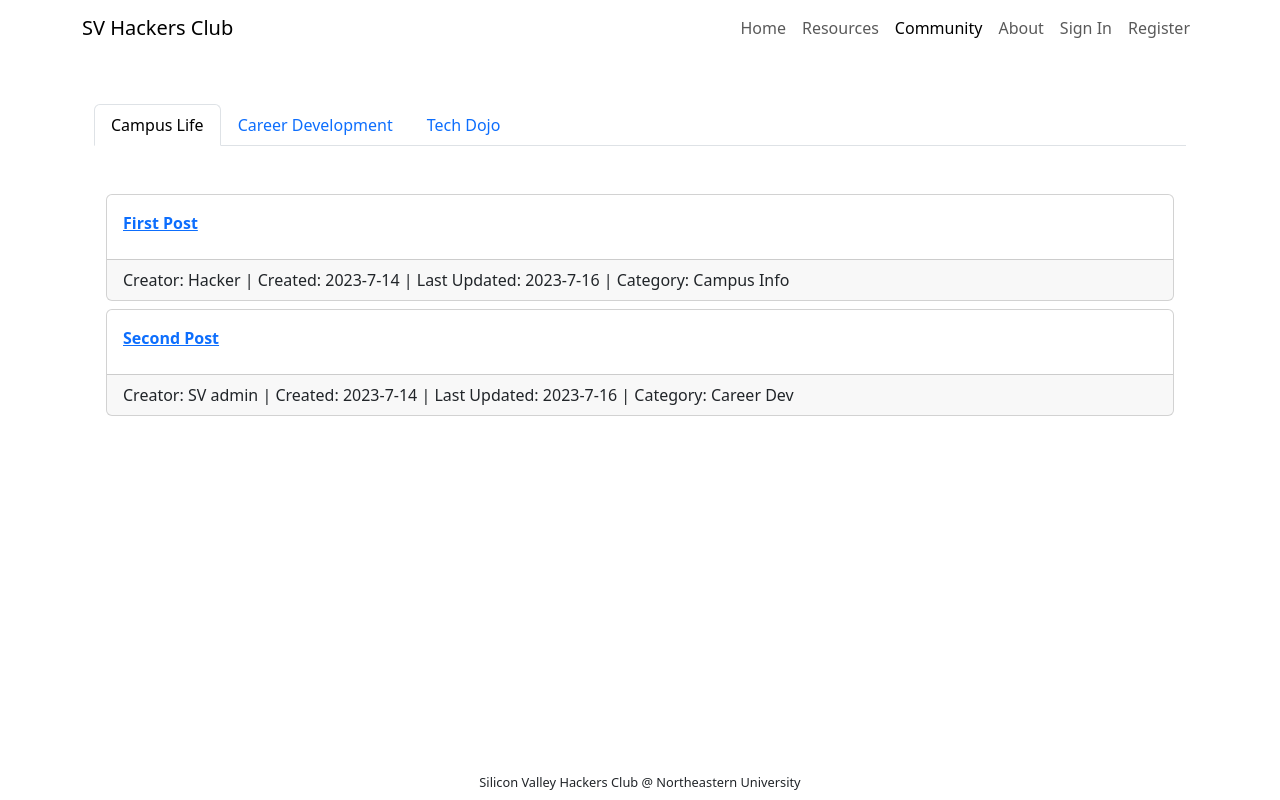
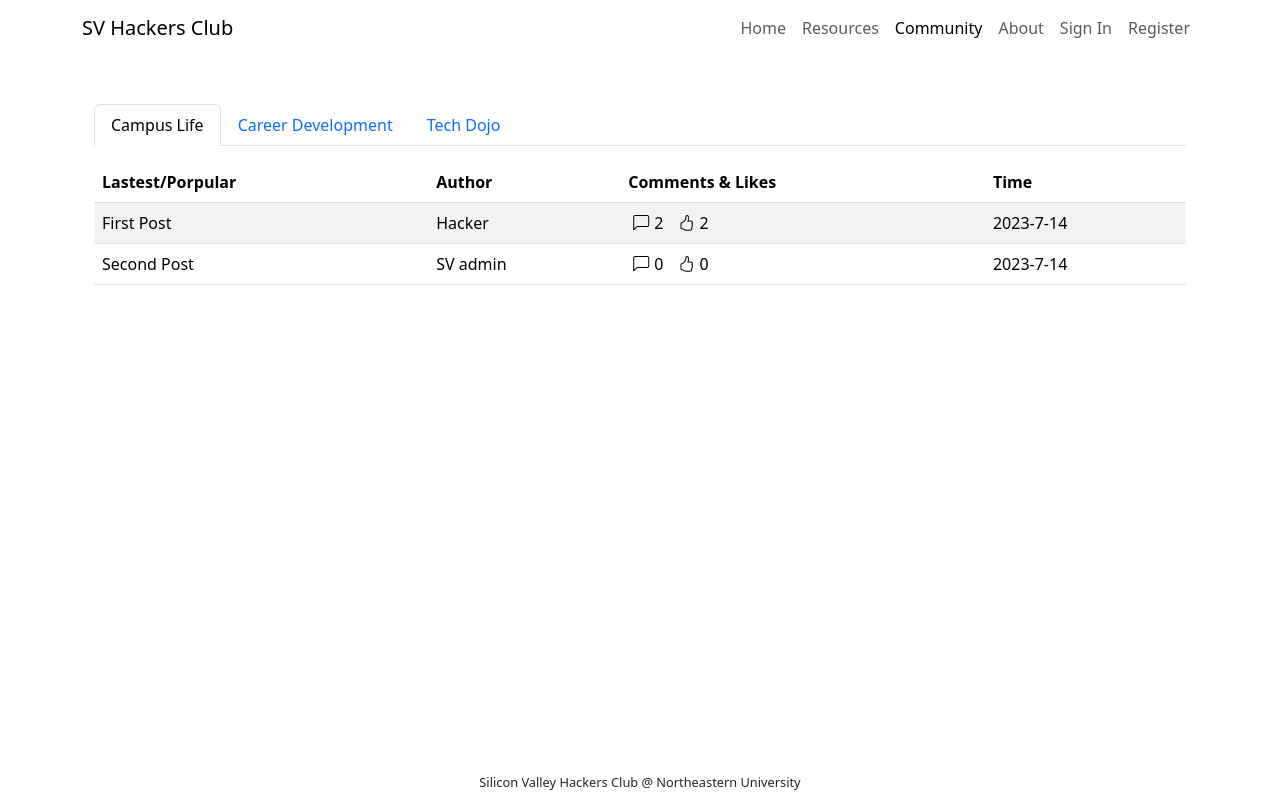
Before and after one commit to hackersclubsv/hackersclub-frontend-django, a React (Create React App) app: page /community in a window 1280 px wide. Built offline with nearby package versions, Linux system fonts and the light colour scheme.

Commit message:
change the PostList Page

```diff
--- a/public/index.html
+++ b/public/index.html
@@ -24,7 +24,14 @@
       work correctly both with client-side routing and a non-root public URL.
       Learn how to configure a non-root public URL by running `npm run build`.
     -->
-    <link href="https://fonts.googleapis.com/css?family=Montserrat:900|Work+Sans:300" rel="stylesheet">
+    <link
+      href="https://fonts.googleapis.com/css?family=Montserrat:900|Work+Sans:300"
+      rel="stylesheet"
+    />
+    <link
+      href="https://cdn.jsdelivr.net/npm/bootstrap-icons/font/bootstrap-icons.css"
+      rel="stylesheet"
+    />
 
     <title>SV Hackers Club</title>
   </head>
--- a/src/components/common/PostList.tsx
+++ b/src/components/common/PostList.tsx
@@ -1,15 +1,46 @@
-import React from 'react';
-import PostCard from './PostCard';
-import { PostDetails } from '../../types/types';
-import { Container } from 'react-bootstrap';
+import React from "react";
+import PostCard from "./PostCard";
+import { PostDetails } from "../../types/types";
+import { Container } from "react-bootstrap";
 
 const PostList = (props: { postlist: PostDetails[] }) => {
   return (
-    <Container className='my-5'>
-      {props.postlist.map((post) => (
-        <PostCard key={post.id} {...post} />
-      ))}
-    </Container>
+    // <Container className="my-5">
+    //   {props.postlist.map((post) => (
+    //     <PostCard key={post.id} {...post} />
+    //   ))}
+    // </Container>
+    <table className="table table-striped">
+      <thead>
+        <tr>
+          <th scope="col">Lastest/Porpular</th>
+          <th scope="col">Author</th>
+          <th scope="col">Comments & Likes</th>
+          <th scope="col">Time</th>
+        </tr>
+      </thead>
+
+      <tbody>
+        {props.postlist.map((post, index) => (
+          <tr key={index}>
+            <th scope="row" style={{ fontWeight: "normal" }}>
+              {post.title}
+            </th>
+            <td>{post.creator}</td>
+            <td>
+              <i className="bi bi-chat-left" style={{ margin: "5px" }}></i>
+              {post.comments.length}
+              <i
+                className="bi bi-hand-thumbs-up"
+                style={{ marginRight: "5px", marginLeft: "15px" }}
+              ></i>
+              {post.comments.length}
+            </td>
+            <td>{post.created}</td>
+          </tr>
+        ))}
+      </tbody>
+    </table>
   );
 };
 
```
